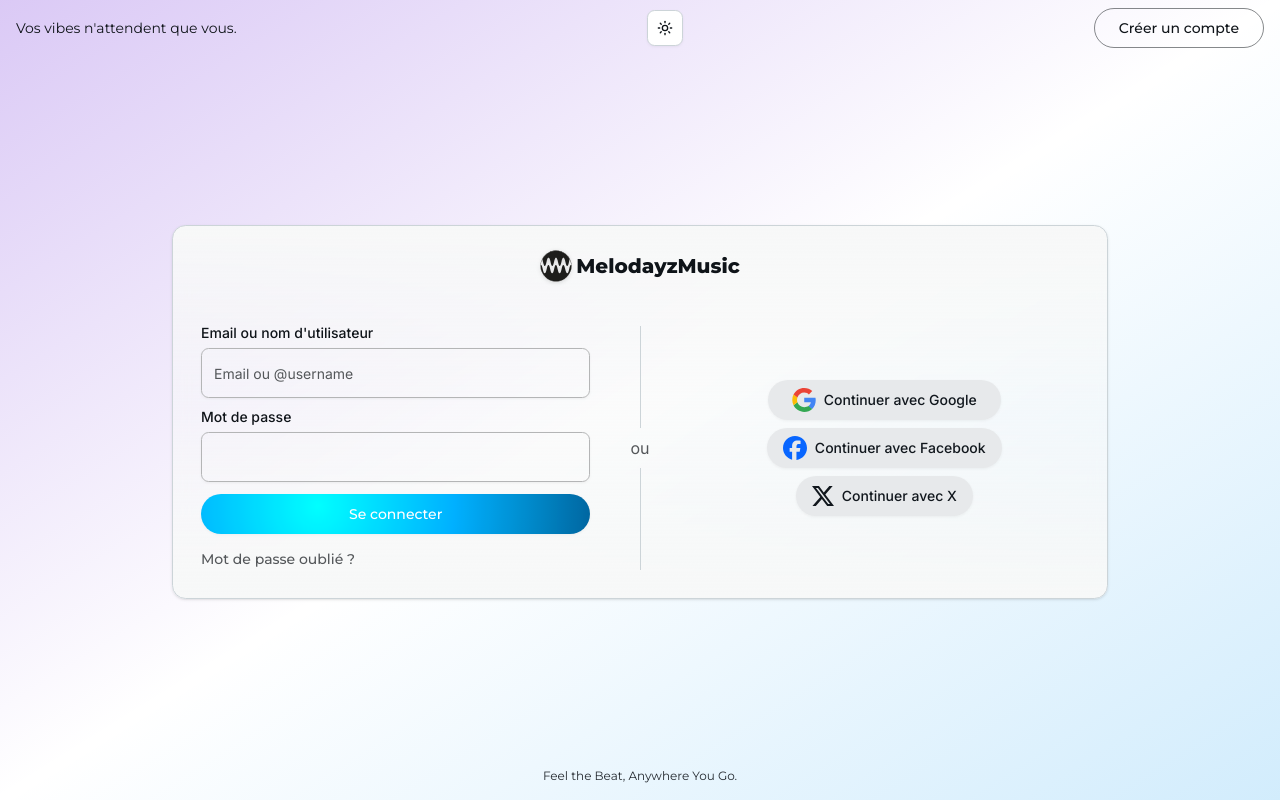
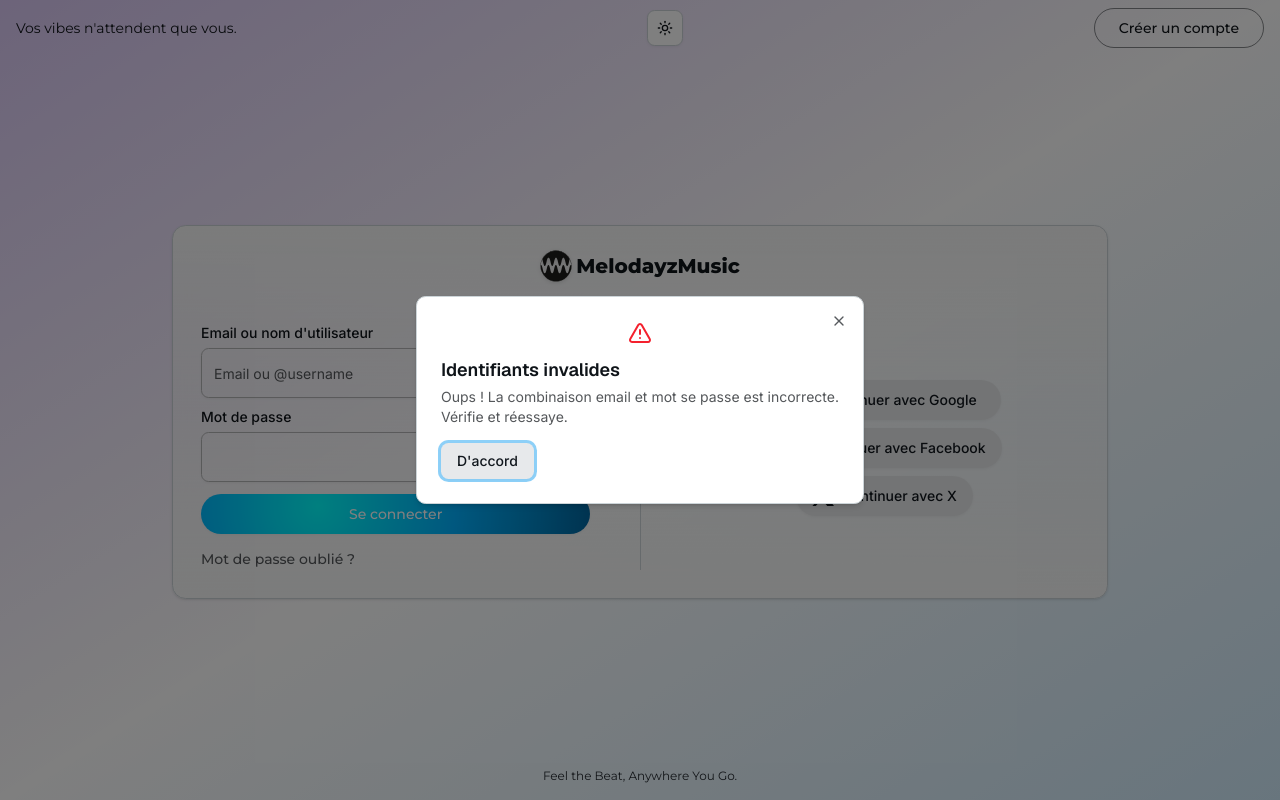
Before and after one commit to bossnare/melodayzmusic, a Next.js app in the folder apps/client/: page /auth/login in a window 1280 px wide. Built offline with nearby package versions, Linux system fonts and the light colour scheme; grey boxes are pictures that could not be loaded.

Commit message:
client:aut:ux: add alert icon for login error dialog

```diff
--- a/apps/client/src/app/auth/login/page.tsx
+++ b/apps/client/src/app/auth/login/page.tsx
@@ -63,7 +63,7 @@ export default function LoginPage() {
       <AuthHeaderSwitch href="/auth/register" type="login" />
       {/* dialog for account */}
       <DialogCloseButton
-        open={isErrorCredentials}
+        open={true}
         onOpenChange={() => setIsErrorCredentials(false)}
         title="Identifiants invalides"
         description="Oups ! La combinaison email et mot se passe est incorrecte. Vérifie et réessaye."
--- a/apps/client/src/components/auth/DialogCloseButton.tsx
+++ b/apps/client/src/components/auth/DialogCloseButton.tsx
@@ -8,6 +8,7 @@ import {
   DialogHeader,
   DialogTitle,
 } from '@/components/ui/dialog';
+import { AlertTriangle } from 'lucide-react';
 
 export function DialogCloseButton({
   title,
@@ -15,17 +16,20 @@ export function DialogCloseButton({
   close,
   open,
   onOpenChange,
+  error = true,
 }: {
   title: string;
   description: string;
   close: string;
   open: boolean;
   onOpenChange: () => void;
+  error?: boolean;
 }) {
   return (
     <Dialog open={open} onOpenChange={onOpenChange}>
       <DialogContent className="sm:max-w-md">
         <DialogHeader>
+          {error && <AlertTriangle className="text-destructive mx-auto mb-2" />}
           <DialogTitle>{title}</DialogTitle>
           <DialogDescription>{description}</DialogDescription>
         </DialogHeader>
```
